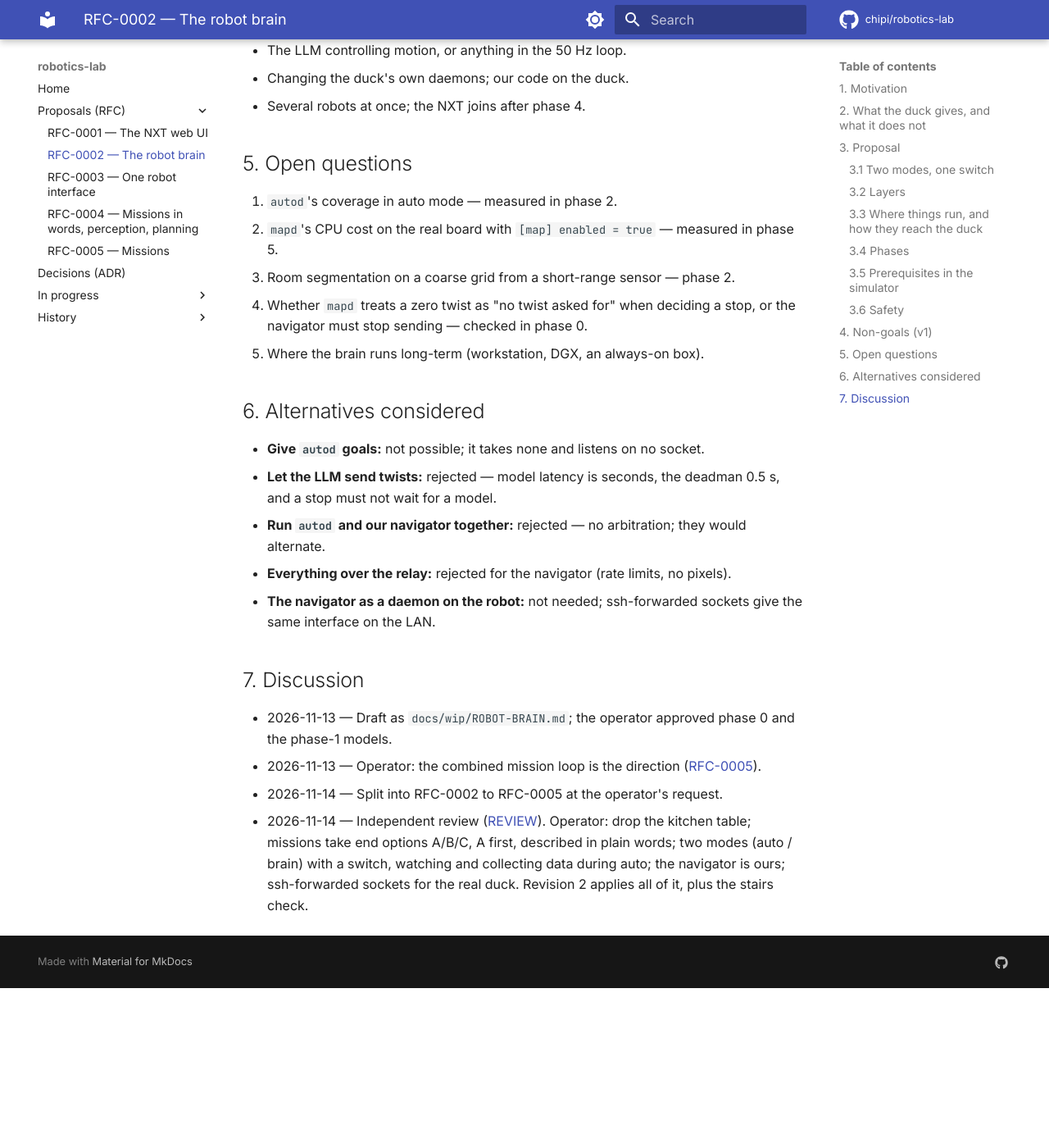
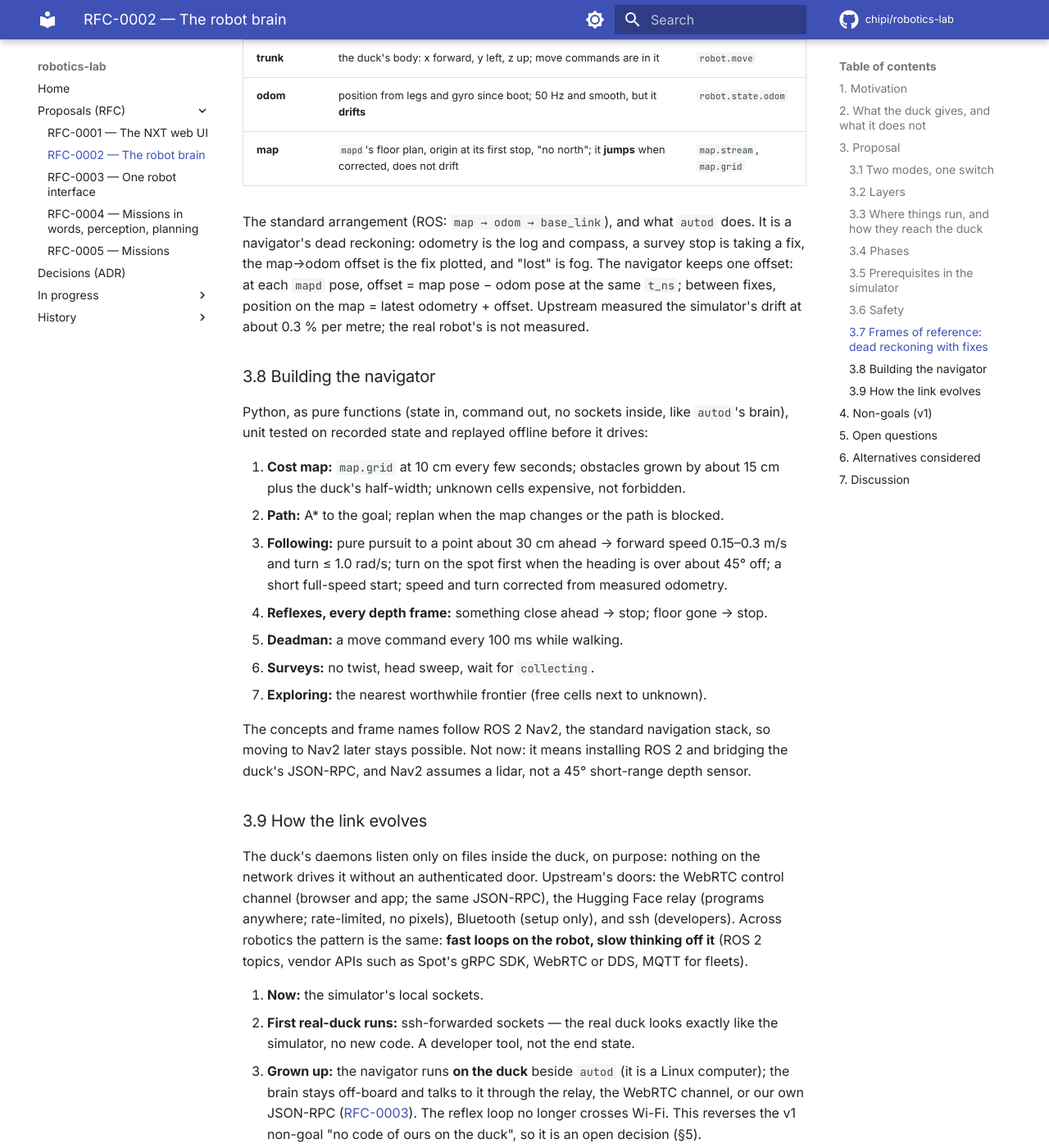
Before and after one commit to chipi/robotics-lab, an MkDocs documentation site: the page built from docs/rfc/RFC-0002-robot-brain.md, in a window 1280 px wide and 1400 px high, scrolled down 5645 px. Shown: the whole window at 82% size. Built offline with MkDocs 1.6.1 and Material for MkDocs 9.7.7, drawn with Linux system fonts in a browser that asks for light colours; comment, search, counter and statistics services are not loaded; before the commit the page ends 6850 px from its top, so only the background shows below that; some of the changed text lies outside the part shown.

Commit message:
docs: RFC-0002 frames (dead reckoning), navigator build, link evolution; NXT dead-reckoning parts
Co-Authored-By: Claude Opus 5.5 <noreply@anthropic.com>
Claude-Session: https://claude.ai/code/session_014cvkLBQdwnB9W5J9x1FKDX

```diff
--- a/docs/rfc/RFC-0002-robot-brain.md
+++ b/docs/rfc/RFC-0002-robot-brain.md
@@ -169,6 +169,58 @@ planner's tools are an allowlist; every model call has a timeout.
 | Fall, pick-up or bump | The duck stands itself up; the mission drops out of `auto` and resuming needs the operator's OK (never walk back into the dog) |
 | The floor disappears ahead (stairs) | Stop, treat as an obstacle, never cross |
 
+### 3.7 Frames of reference: dead reckoning with fixes
+
+| Frame | What it is | Source |
+| --- | --- | --- |
+| **trunk** | the duck's body: x forward, y left, z up; move commands are in it | `robot.move` |
+| **odom** | position from legs and gyro since boot; 50 Hz and smooth, but it **drifts** | `robot.state.odom` |
+| **map** | `mapd`'s floor plan, origin at its first stop, "no north"; it **jumps** when corrected, does not drift | `map.stream`, `map.grid` |
+
+The standard arrangement (ROS: `map → odom → base_link`), and what `autod` does. It is a
+navigator's dead reckoning: odometry is the log and compass, a survey stop is taking a fix, the
+map→odom offset is the fix plotted, and "lost" is fog. The navigator keeps one offset: at each
+`mapd` pose, offset = map pose − odom pose at the same `t_ns`; between fixes, position on the map =
+latest odometry + offset. Upstream measured the simulator's drift at about 0.3 % per metre; the real
+robot's is not measured.
+
+### 3.8 Building the navigator
+
+Python, as pure functions (state in, command out, no sockets inside, like `autod`'s brain), unit
+tested on recorded state and replayed offline before it drives:
+
+1. **Cost map:** `map.grid` at 10 cm every few seconds; obstacles grown by about 15 cm plus the
+   duck's half-width; unknown cells expensive, not forbidden.
+2. **Path:** A* to the goal; replan when the map changes or the path is blocked.
+3. **Following:** pure pursuit to a point about 30 cm ahead → forward speed 0.15–0.3 m/s and turn
+   ≤ 1.0 rad/s; turn on the spot first when the heading is over about 45° off; a short full-speed
+   start; speed and turn corrected from measured odometry.
+4. **Reflexes, every depth frame:** something close ahead → stop; floor gone → stop.
+5. **Deadman:** a move command every 100 ms while walking.
+6. **Surveys:** no twist, head sweep, wait for `collecting`.
+7. **Exploring:** the nearest worthwhile frontier (free cells next to unknown).
+
+The concepts and frame names follow ROS 2 Nav2, the standard navigation stack, so moving to Nav2
+later stays possible. Not now: it means installing ROS 2 and bridging the duck's JSON-RPC, and Nav2
+assumes a lidar, not a 45° short-range depth sensor.
+
+### 3.9 How the link evolves
+
+The duck's daemons listen only on files inside the duck, on purpose: nothing on the network drives
+it without an authenticated door. Upstream's doors: the WebRTC control channel (browser and app; the
+same JSON-RPC), the Hugging Face relay (programs anywhere; rate-limited, no pixels), Bluetooth
+(setup only), and ssh (developers). Across robotics the pattern is the same: **fast loops on the
+robot, slow thinking off it** (ROS 2 topics, vendor APIs such as Spot's gRPC SDK, WebRTC or DDS,
+MQTT for fleets).
+
+1. **Now:** the simulator's local sockets.
+2. **First real-duck runs:** ssh-forwarded sockets — the real duck looks exactly like the simulator,
+   no new code. A developer tool, not the end state.
+3. **Grown up:** the navigator runs **on the duck** beside `autod` (it is a Linux computer); the
+   brain stays off-board and talks to it through the relay, the WebRTC channel, or our own JSON-RPC
+   ([RFC-0003](RFC-0003-robot-interface.md)). The reflex loop no longer crosses Wi-Fi. This
+   reverses the v1 non-goal "no code of ours on the duck", so it is an open decision (§5).
+
 ## 4. Non-goals (v1)
 
 - Training walking policies (separate work, [MICRODUCK.md](../wip/MICRODUCK.md)).
@@ -184,6 +236,8 @@ planner's tools are an allowlist; every model call has a timeout.
 4. Whether `mapd` treats a zero twist as "no twist asked for" when deciding a stop, or the
    navigator must stop sending — checked in phase 0.
 5. Where the brain runs long-term (workstation, DGX, an always-on box).
+6. **Whether the navigator moves onto the duck** (§3.9, step 3) — the operator decides; it reverses
+   a v1 non-goal.
 
 ## 6. Alternatives considered
 
@@ -205,3 +259,6 @@ planner's tools are an allowlist; every model call has a timeout.
   the kitchen table; missions take end options A/B/C, A first, described in plain words; two modes
   (auto / brain) with a switch, watching and collecting data during auto; the navigator is ours;
   ssh-forwarded sockets for the real duck. Revision 2 applies all of it, plus the stairs check.
+- 2026-11-14 — Operator asked how the navigator is built and why an ssh tunnel; added §3.7 frames
+  (dead reckoning with fixes — the operator's sailing analogy), §3.8 the navigator build, §3.9 how
+  the link evolves (navigator on the duck as an open decision).
```
Also changed, not shown: docs/wip/NXT-PARTS.md (+27 -0 lines).
